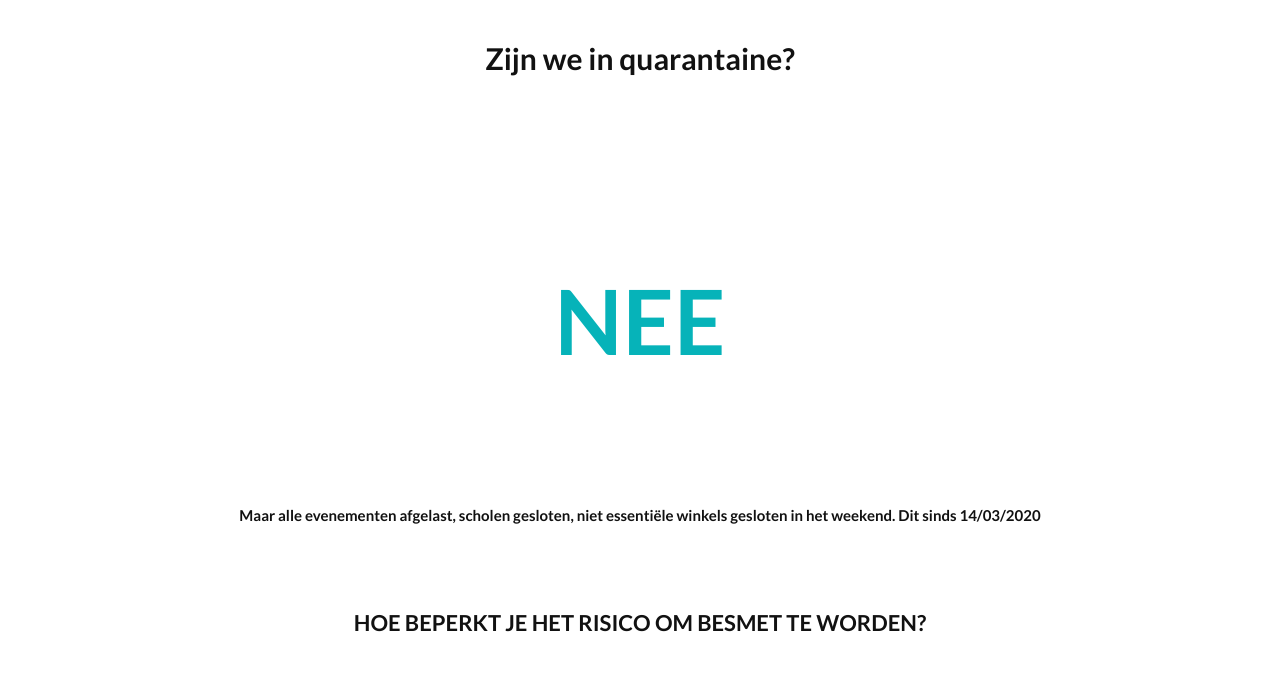
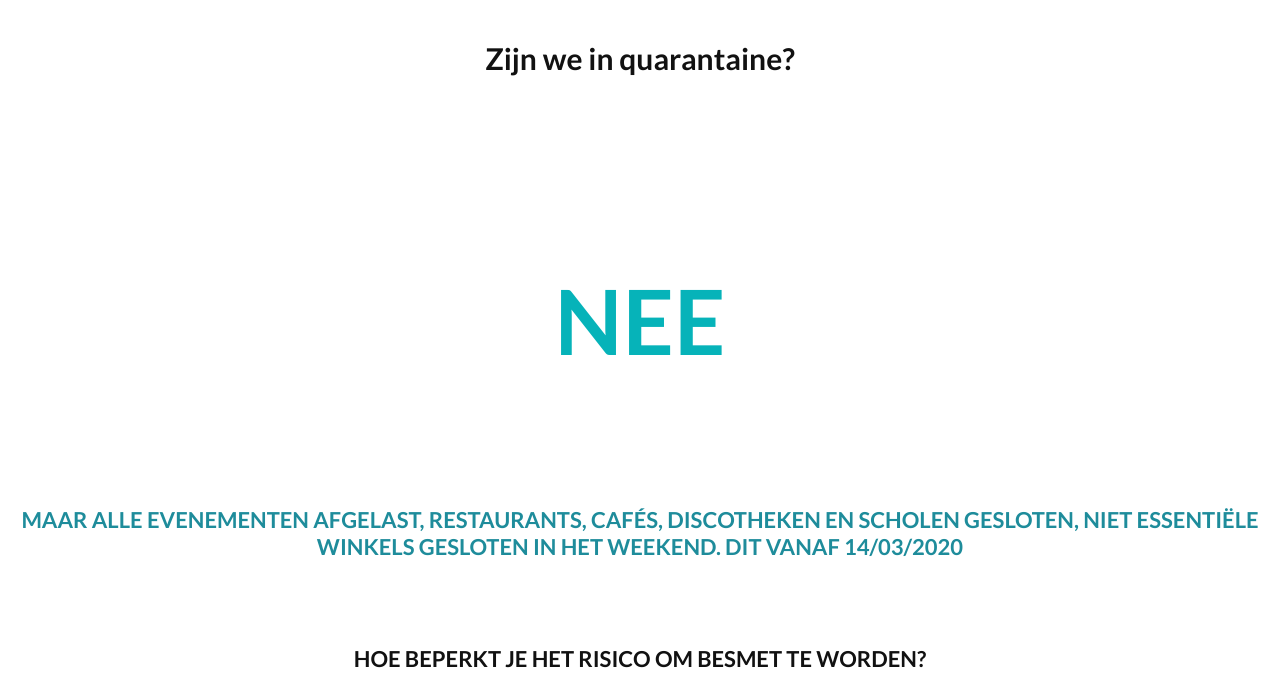
Before and after one commit to thebeardbe/zijnweinquarantaine-be, a website: page dist/index.html in a window 1280 px wide. Shown: the top 691 px of the page. Drawn offline with Linux system fonts and the light colour scheme.

Commit message:
changed color of remark

```diff
--- a/dist/index.html
+++ b/dist/index.html
@@ -44,7 +44,7 @@
             <div id="virus">
                 <span id="result">NEE</span>
             </div>
-            <h3>Maar alle evenementen afgelast, scholen gesloten, niet essentiële winkels gesloten in het weekend. Dit sinds 14/03/2020</h3>
+            <h2 class="remark">Maar alle evenementen afgelast, restaurants, cafés, discotheken en scholen gesloten, niet essentiële winkels gesloten in het weekend. Dit vanaf 14/03/2020</h2>
             <div id="counter"></div>
             <!--<script type="text/javascript">
       var government=new dcountup("May 26, 2019 8:00:00", "days")
--- a/dist/style.css
+++ b/dist/style.css
@@ -21,6 +21,7 @@ h3{font-size:15px;}
 #center #page-title{margin:40px 0;}
 #center h2 {text-align: center;}
 #center h3 {text-align: center;}
+#center .remark {color: rgb(30, 140, 155);}
 #center .section-title{margin-bottom:30px;}
 #center #virus{width:350px;height:350px;margin:0 auto 40px auto;background:url(images/virus.png) 0 0 no-repeat;background-size: 100% 100%;text-align:center;}
 #center #virus #result{padding-top:150px;display:block;font-size:90px;font-weight:bold;color:rgb(6, 179, 185)}
```
